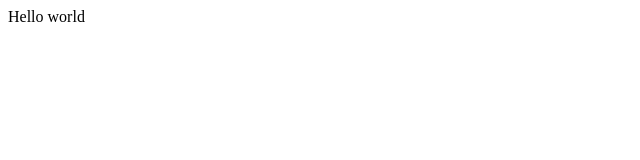
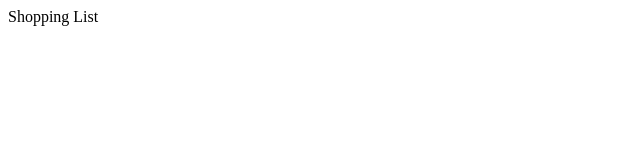
Before and after one commit to AidenSPS/Math-Millionare, a plain HTML site: page index.html in a window 1280 px wide. Shown: the full height of the page, 0-640 px from the left. Drawn offline with Linux system fonts and the light colour scheme.

Commit message:
Update index.html

```diff
--- a/index.html
+++ b/index.html
@@ -7,7 +7,7 @@
     <link href="style.css" rel="stylesheet" type="text/css" />
   </head>
   <body>
-    Hello world
+    Shopping List
     <script src="main.js"></script>
   </body>
 </html>
```
